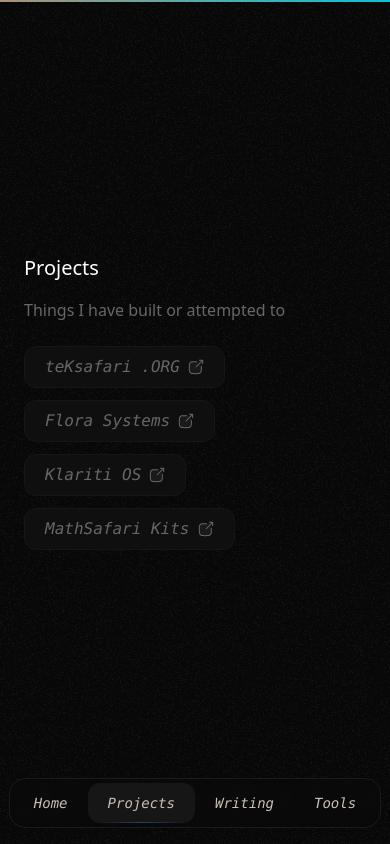
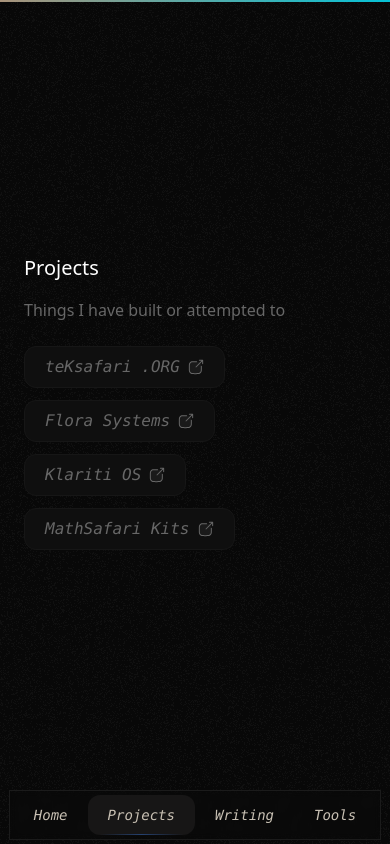
Before and after one commit to ignasxv/ignasxv.com, a Next.js app: page /projects in a window 390 px wide. Built offline with nearby package versions, Linux system fonts and the light colour scheme.

Commit message:
FIX: navbar mobile positionging

```diff
--- a/src/app/writing/page.tsx
+++ b/src/app/writing/page.tsx
@@ -35,6 +35,7 @@
                 </Card.Description>
                 {/* <Card.Cta>Read article</Card.Cta> */}
               </Card>
+
             </div>
           </div>
         </main>
--- a/src/components/layout/Navigation.tsx
+++ b/src/components/layout/Navigation.tsx
@@ -26,9 +26,9 @@
 
 const Navigation: React.FC = () => {
   return (
-    <div className="fixed left-0 right-0 z-50 flex justify-center bottom-4 sm:bottom-12">
+    <div className="fixed left-0 right-0 z-50 flex justify-center bottom-1 sm:bottom-12">
       <div className="flex justify-center w-full max-w-xl mx-auto sm:justify-start">
-        <nav className=" text-[#c9c1b4] font-mono italic backdrop-blur-sm border border-[#1B1B1B] p-1 rounded-2xl flex text-sm">
+        <nav className=" text-[#c9c1b4] font-mono italic backdrop-blur-sm border border-[#1B1B1B] p-1 md:rounded-2xl  flex text-sm">
           <NavItem href="/" title="Home" />
           <NavItem href="/projects" title="Projects" />
           <NavItem href="/writing" title="Writing" />
```
